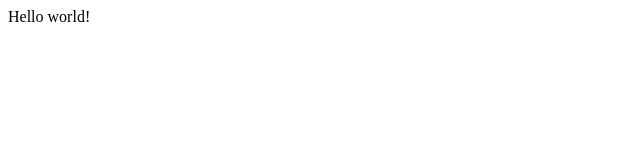
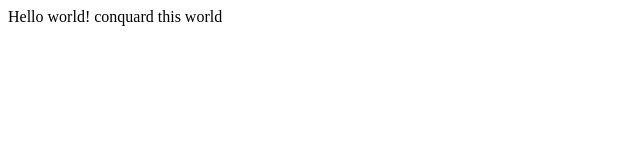
Before and after one commit to logicchains/nothing_here, a plain HTML site: page index.html in a window 1280 px wide. Shown: the whole page, without its empty margins (0-640 px from the left). Drawn offline with Linux system fonts and the light colour scheme.

Commit message:
hello world

```diff
--- a/index.html
+++ b/index.html
@@ -1,6 +1,6 @@
 <html>
   <head>
   </head>
-  <body> Hello world!
+  <body> Hello world! conquard this world
   </body>
 </html>
```
